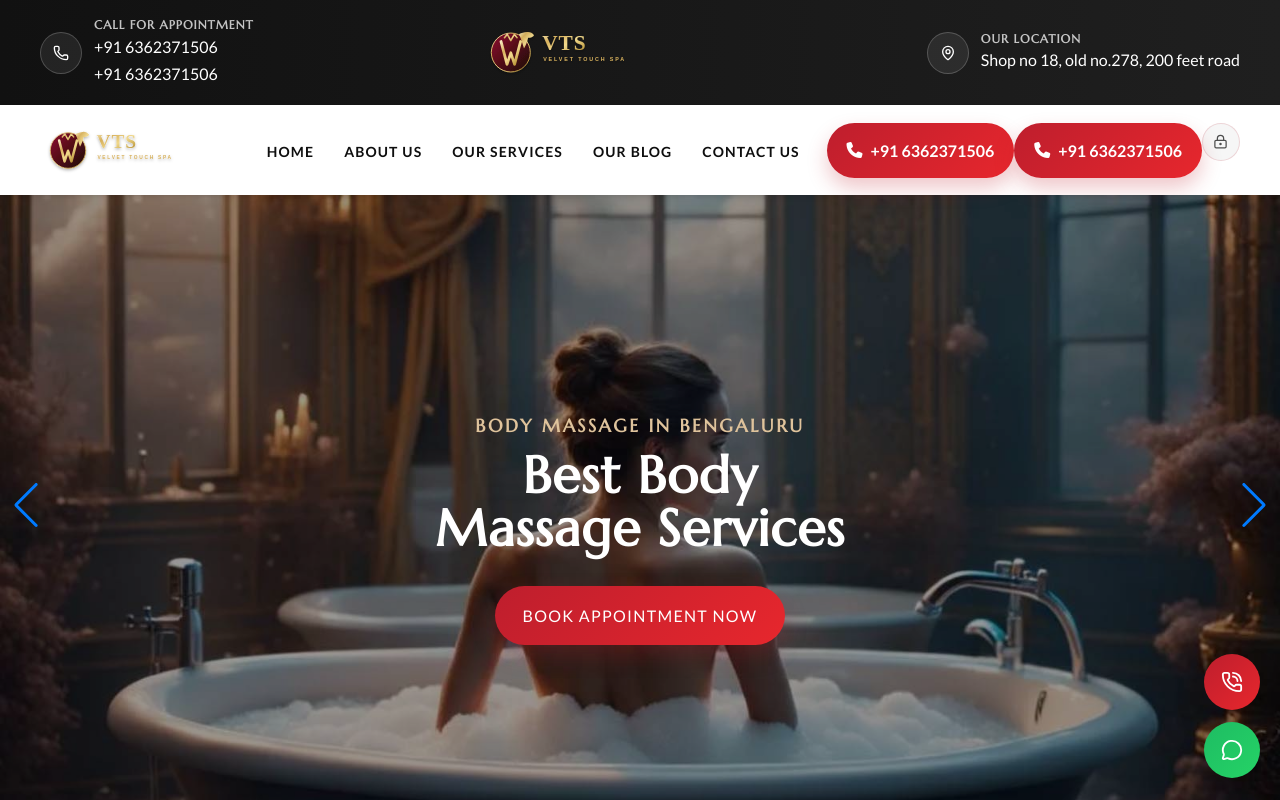
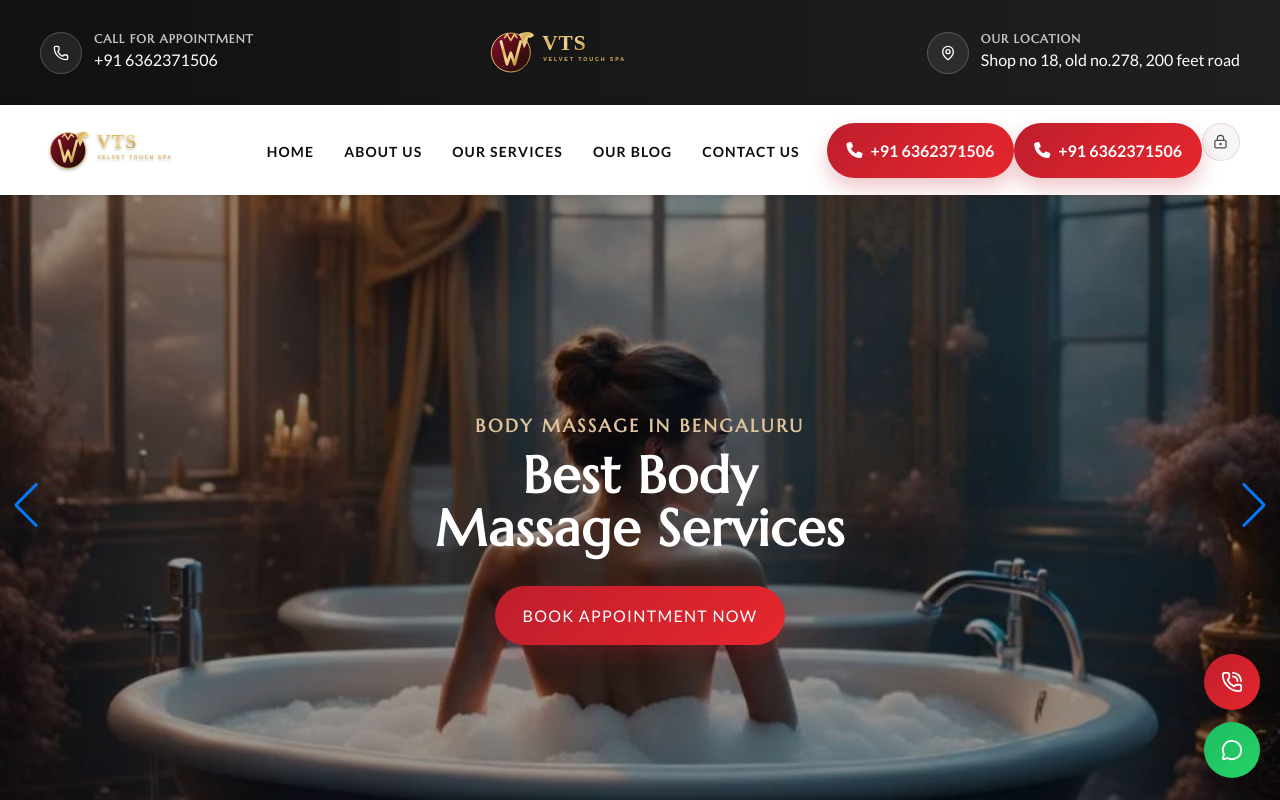
Before and after one commit to Abhii616277/Client-1-velvet-, a React (Vite) app in the folder frontend/: page / in a window 1280 px wide. Shown: the top 800 px of the page. Built offline with nearby package versions, Linux system fonts and the light colour scheme; no server answers.

Commit message:
Another commit

```diff
--- a/frontend/src/components/layout/Navbar.tsx
+++ b/frontend/src/components/layout/Navbar.tsx
@@ -19,7 +19,6 @@ export function Navbar() {
                 <h5>Call for Appointment</h5>
                 <a href="tel:+916362371506">+91 6362371506</a>
                 <br></br>
-                <a href="tel:+916362371506">+91 6362371506</a>
               </div>
             </div>
 
```
